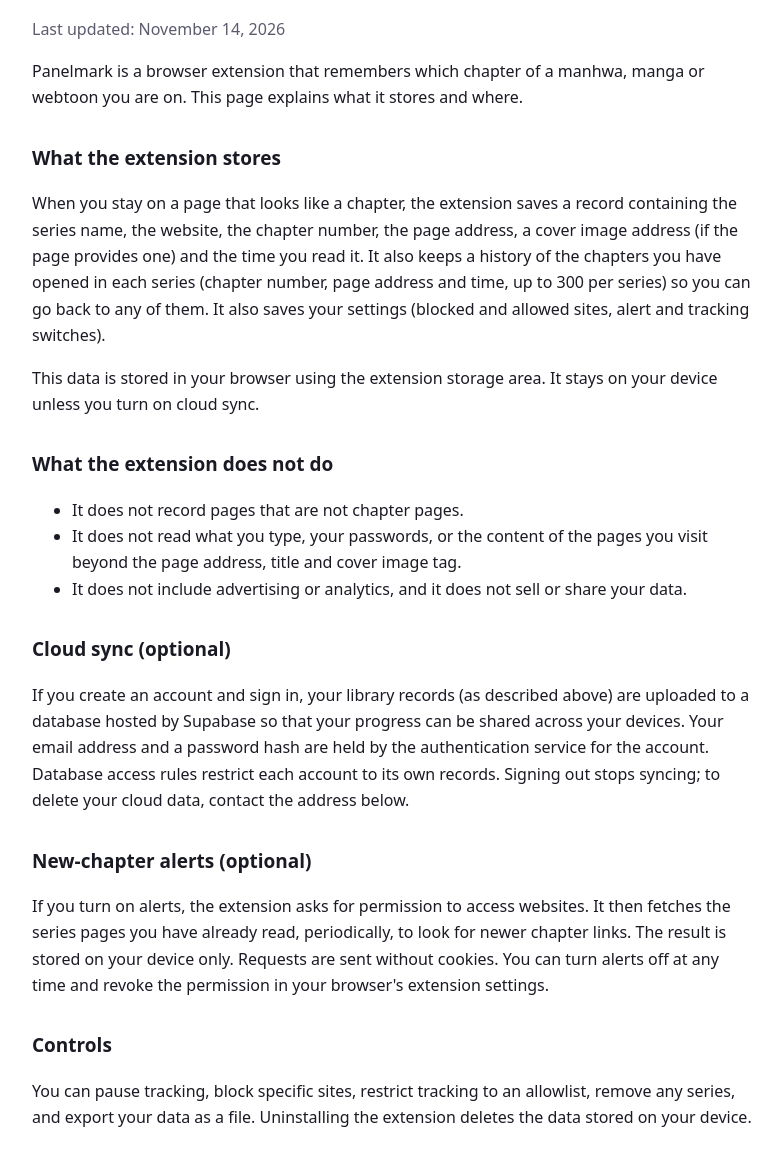
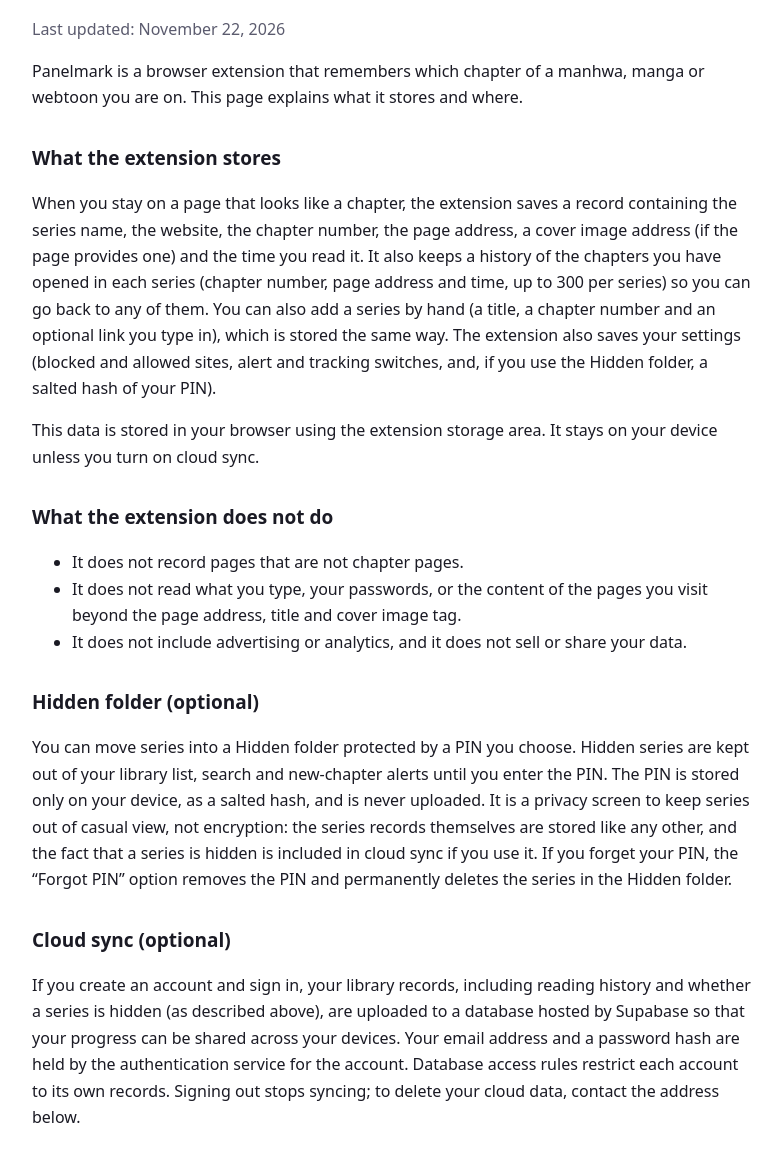
Before and after one commit to titanbuddy/ManhwaTracker, a plain HTML site: page privacy.html in a window 1280 px wide. Shown: the part 108-1267 px from the top of the page, without its empty margins (248-1030 px from the left). Drawn offline with Linux system fonts and the light colour scheme.

Commit message:
Revise privacy policy details and last updated date
Updated the privacy policy to reflect changes in the last updated date and added details about the Hidden folder and data export options.

```diff
--- a/privacy.html
+++ b/privacy.html
@@ -16,12 +16,12 @@
 <body>
 <main>
   <h1>Panelmark Privacy Policy</h1>
-  <p class="muted">Last updated: November 14, 2026</p>
+  <p class="muted">Last updated: November 22, 2026</p>
 
   <p>Panelmark is a browser extension that remembers which chapter of a manhwa, manga or webtoon you are on. This page explains what it stores and where.</p>
 
   <h2>What the extension stores</h2>
-  <p>When you stay on a page that looks like a chapter, the extension saves a record containing the series name, the website, the chapter number, the page address, a cover image address (if the page provides one) and the time you read it. It also keeps a history of the chapters you have opened in each series (chapter number, page address and time, up to 300 per series) so you can go back to any of them. It also saves your settings (blocked and allowed sites, alert and tracking switches).</p>
+  <p>When you stay on a page that looks like a chapter, the extension saves a record containing the series name, the website, the chapter number, the page address, a cover image address (if the page provides one) and the time you read it. It also keeps a history of the chapters you have opened in each series (chapter number, page address and time, up to 300 per series) so you can go back to any of them. You can also add a series by hand (a title, a chapter number and an optional link you type in), which is stored the same way. The extension also saves your settings (blocked and allowed sites, alert and tracking switches, and, if you use the Hidden folder, a salted hash of your PIN).</p>
   <p>This data is stored in your browser using the extension storage area. It stays on your device unless you turn on cloud sync.</p>
 
   <h2>What the extension does not do</h2>
@@ -31,14 +31,17 @@
     <li>It does not include advertising or analytics, and it does not sell or share your data.</li>
   </ul>
 
+  <h2>Hidden folder (optional)</h2>
+  <p>You can move series into a Hidden folder protected by a PIN you choose. Hidden series are kept out of your library list, search and new-chapter alerts until you enter the PIN. The PIN is stored only on your device, as a salted hash, and is never uploaded. It is a privacy screen to keep series out of casual view, not encryption: the series records themselves are stored like any other, and the fact that a series is hidden is included in cloud sync if you use it. If you forget your PIN, the &ldquo;Forgot PIN&rdquo; option removes the PIN and permanently deletes the series in the Hidden folder.</p>
+
   <h2>Cloud sync (optional)</h2>
-  <p>If you create an account and sign in, your library records (as described above) are uploaded to a database hosted by Supabase so that your progress can be shared across your devices. Your email address and a password hash are held by the authentication service for the account. Database access rules restrict each account to its own records. Signing out stops syncing; to delete your cloud data, contact the address below.</p>
+  <p>If you create an account and sign in, your library records, including reading history and whether a series is hidden (as described above), are uploaded to a database hosted by Supabase so that your progress can be shared across your devices. Your email address and a password hash are held by the authentication service for the account. Database access rules restrict each account to its own records. Signing out stops syncing; to delete your cloud data, contact the address below.</p>
 
   <h2>New-chapter alerts (optional)</h2>
   <p>If you turn on alerts, the extension asks for permission to access websites. It then fetches the series pages you have already read, periodically, to look for newer chapter links. The result is stored on your device only. Requests are sent without cookies. You can turn alerts off at any time and revoke the permission in your browser's extension settings.</p>
 
   <h2>Controls</h2>
-  <p>You can pause tracking, block specific sites, restrict tracking to an allowlist, remove any series, and export your data as a file. Uninstalling the extension deletes the data stored on your device.</p>
+  <p>You can pause tracking, block specific sites, restrict tracking to an allowlist, remove any series (removed series can be restored for 30 days, after which they are permanently cleared), and export your data as a file. Hidden series are only included in an export made while the Hidden folder is unlocked. Uninstalling the extension deletes the data stored on your device.</p>
 
   <h2>Children</h2>
   <p>The extension is not directed at children under 13 and does not knowingly collect their personal information.</p>
```
